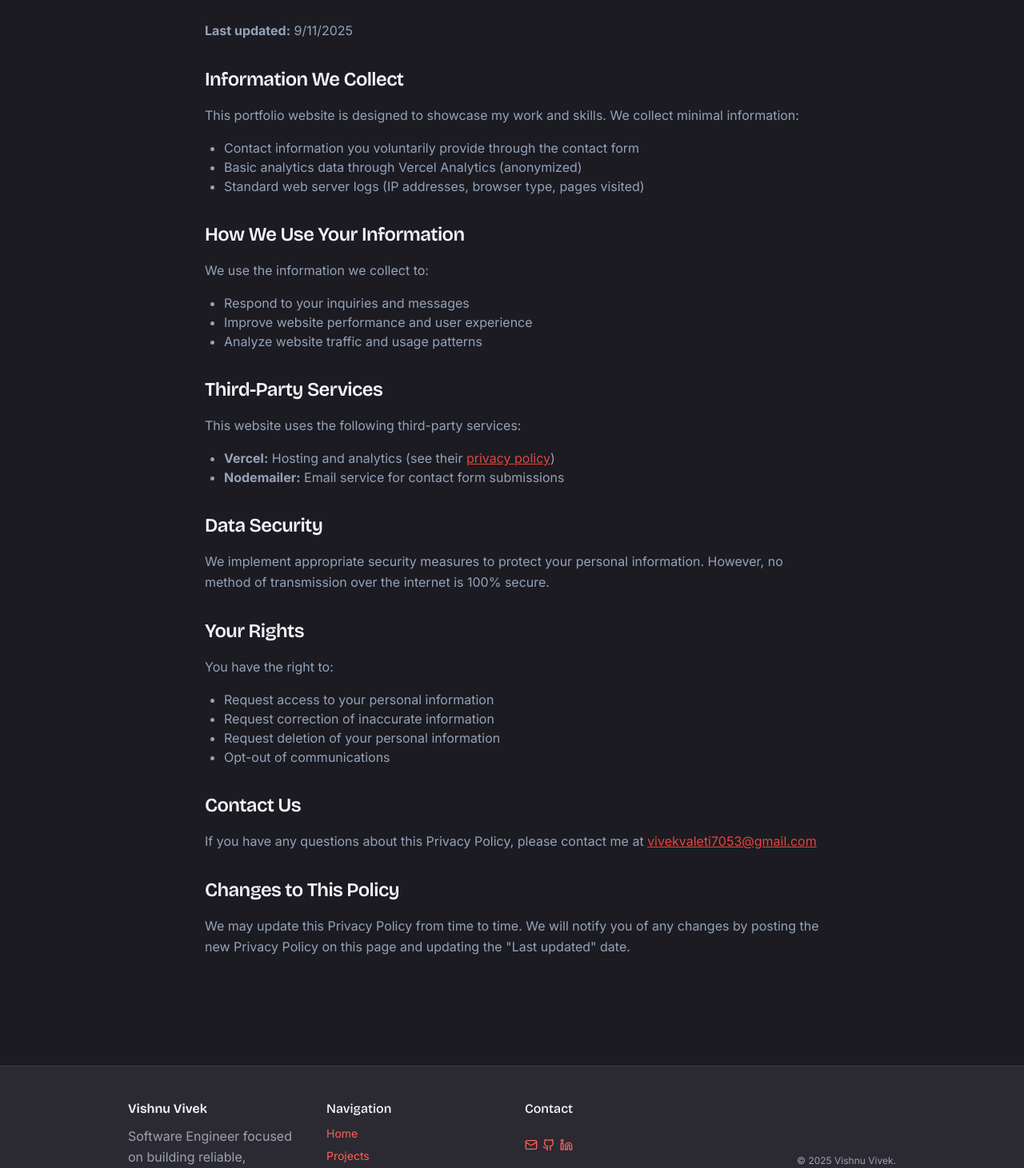
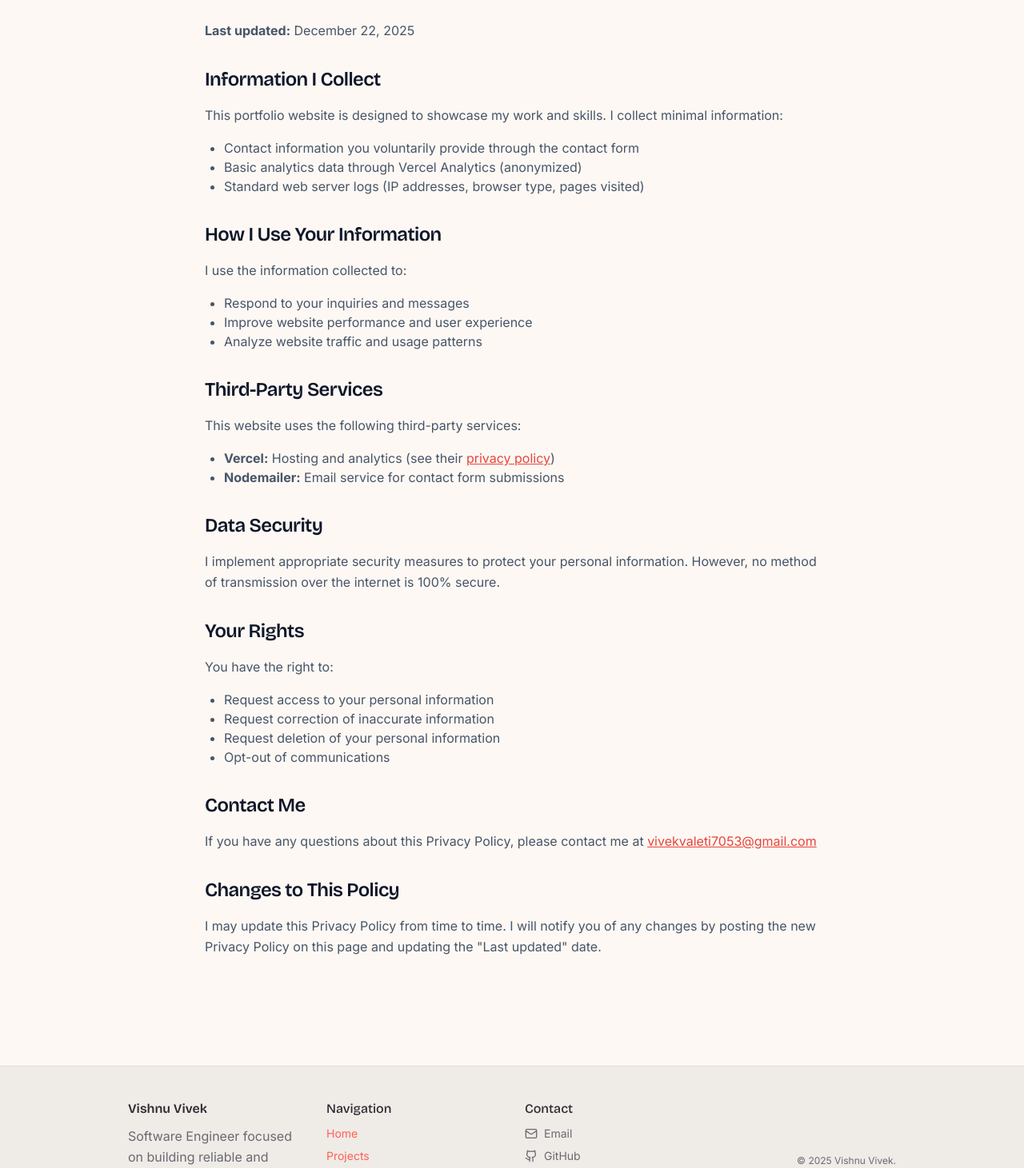
Before and after one commit to valetivivek/portfolio, a Next.js app: page /privacy in a window 1280 px wide. Shown: the part 160-1621 px from the top of the page at 80% size. Built offline with nearby package versions, Linux system fonts and the light colour scheme.

Commit message:
experience/footer update

```diff
--- a/app/components/EducationCard.tsx
+++ b/app/components/EducationCard.tsx
@@ -14,8 +14,8 @@ type Edu = {
 
 export default function EducationCard({ edu, index = 0 }: { edu: Edu; index?: number }) {
   return (
-    <motion.article variants={fadeUp} custom={index} initial="hidden" whileInView="show" viewport={{ once: true, amount: 0.3 }} className="card p-6 border border-border bg-surface">
-      <h3 className="font-heading text-xl font-semibold text-text">{edu.degree}</h3>
+    <motion.article variants={fadeUp} custom={index} initial="hidden" whileInView="show" viewport={{ once: true, amount: 0.3 }} className="card p-6 border border-border bg-surface group">
+      <h3 className="font-heading text-xl font-semibold text-text group-hover:text-primary-500 transition-colors duration-200">{edu.degree}</h3>
       <p className="text-muted">{edu.school} · {edu.location}</p>
       <p className="text-sm text-muted mt-1">{edu.dates}{edu.gpa ? ` · GPA ${edu.gpa}` : ""}</p>
       {edu.coursework && edu.coursework.length > 0 && (
--- a/app/components/Footer.tsx
+++ b/app/components/Footer.tsx
@@ -8,7 +8,7 @@ export default function Footer() {
         <div className="grid gap-8 py-10 sm:grid-cols-2 md:grid-cols-4">
           <section>
             <p className="font-semibold font-heading text-text">Vishnu Vivek</p>
-            <p className="mt-2 max-w-xs text-muted">Software Engineer focused on building reliable, user‑centric web applications.</p>
+            <p className="mt-2 max-w-xs text-muted">Software Engineer focused on building reliable and efficient software systems.</p>
           </section>
           <section>
             <p className="font-medium font-heading text-text">Navigation</p>
@@ -20,21 +20,24 @@ export default function Footer() {
             </ul>
           </section>
           <section>
-            <p className="font-medium font-heading text-text">Contact</p>
-            <ul role="list" className="mt-1 flex gap-1.5">
+            <p className="font-medium font-heading text-text mb-2">Contact</p>
+            <ul role="list" className="space-y-2">
               <li>
-                <a href="mailto:vivekvaleti7053@gmail.com" aria-label="Email" title="Email" className="p-2 rounded hover:bg-bg hover:text-text focus:outline-none focus:ring-2 focus:ring-primary-500 transition duration-200" rel="me">
+                <a href="mailto:vivekvaleti7053@gmail.com" className="flex items-center gap-2 text-muted hover:text-primary-500 focus:outline-none rounded transition duration-200 after:content-none before:content-none" rel="me">
                   <Mail className="h-4 w-4" aria-hidden />
+                  <span>Email</span>
                 </a>
               </li>
               <li>
-                <a href="https://github.com/valetivivek" aria-label="GitHub" title="GitHub" target="_blank" rel="me noopener noreferrer" className="p-2 rounded hover:bg-bg hover:text-text focus:outline-none focus:ring-2 focus:ring-primary-500 transition duration-200">
+                <a href="https://github.com/valetivivek" target="_blank" rel="me noopener noreferrer" className="flex items-center gap-2 text-muted hover:text-primary-500 focus:outline-none rounded transition duration-200 after:content-none before:content-none">
                   <Github className="h-4 w-4" aria-hidden />
+                  <span>GitHub</span>
                 </a>
               </li>
               <li>
-                <a href="https://www.linkedin.com/in/valetivishnuvivek/" aria-label="LinkedIn" title="LinkedIn" target="_blank" rel="me noopener noreferrer" className="p-2 rounded hover:bg-bg hover:text-text focus:outline-none focus:ring-2 focus:ring-primary-500 transition duration-200">
+                <a href="https://www.linkedin.com/in/valetivishnuvivek/" target="_blank" rel="me noopener noreferrer" className="flex items-center gap-2 text-muted hover:text-primary-500 focus:outline-none rounded transition duration-200 after:content-none before:content-none">
                   <Linkedin className="h-4 w-4" aria-hidden />
+                  <span>LinkedIn</span>
                 </a>
               </li>
             </ul>
--- a/app/components/Navbar.tsx
+++ b/app/components/Navbar.tsx
@@ -32,7 +32,7 @@ export default function Navbar() {
   // Initialize theme (default dark for Zen aesthetic)
   useEffect(() => {
     const stored = typeof window !== "undefined" ? (localStorage.getItem("theme") as "light" | "dark" | null) : null;
-    const initial = stored ?? "dark";
+    const initial = stored ?? "light";
     setTheme(initial);
     document.documentElement.classList.toggle("dark", initial === "dark");
   }, []);
--- a/app/components/ScrollToTop.tsx
+++ b/app/components/ScrollToTop.tsx
@@ -23,7 +23,7 @@ export default function ScrollToTop() {
     <button
       onClick={scrollTop}
       aria-label="Scroll to top"
-      className="fixed bottom-6 right-6 z-50 flex items-center gap-2 rounded-full bg-text px-5 py-3 text-sm font-semibold text-bg shadow-lg transition-all duration-300 hover:scale-105 hover:shadow-xl focus-visible:ring-2 focus-visible:ring-primary-500 focus-visible:ring-offset-2 focus-visible:ring-offset-bg"
+      className="fixed bottom-6 right-6 z-50 flex items-center gap-2 rounded-2xl bg-zinc-900 px-6 py-3 text-sm font-semibold text-white shadow-lg transition-all duration-300 hover:scale-105 hover:shadow-xl focus-visible:ring-2 focus-visible:ring-primary-500 focus-visible:ring-offset-2 focus-visible:ring-offset-bg"
     >
       <span>Back to the top</span>
       <ArrowUp className="h-4 w-4" aria-hidden="true" />
--- a/app/components/Section.tsx
+++ /dev/null
@@ -1,19 +0,0 @@
-import { ReactNode } from "react";
-
-type Props = {
-  title: string;
-  description?: string;
-  children: ReactNode;
-};
-
-export default function Section({ title, description, children }: Props) {
-  return (
-    <section className="py-12 md:py-16">
-      <header className="max-w-3xl">
-        <h2>{title}</h2>
-        {description ? <p className="mt-2 text-slate-700">{description}</p> : null}
-      </header>
-      <div className="mt-6">{children}</div>
-    </section>
-  );
-}
--- a/app/components/Snapshot.tsx
+++ /dev/null
@@ -1,32 +0,0 @@
-"use client";
-
-import { motion } from "framer-motion";
-import { fadeUp, rise, staggerChildren } from "@/lib/motion";
-import { SNAPSHOT } from "@/content/about";
-
-export default function Snapshot() {
-  return (
-    <section className="py-10 md:py-16">
-      <motion.header variants={fadeUp} initial="hidden" whileInView="show" viewport={{ once: true, amount: 0.3 }}>
-        <h2>{SNAPSHOT.title}</h2>
-      </motion.header>
-      <motion.ul
-        variants={staggerChildren}
-        initial="hidden"
-        whileInView="show"
-        viewport={{ once: true, amount: 0.3 }}
-        className="mt-4 flex flex-wrap gap-2"
-      >
-        {SNAPSHOT.items.map((item, i) => (
-          <motion.li
-            key={item}
-            variants={rise}
-            className="inline-flex items-center px-3 py-1.5 rounded-full text-sm font-medium bg-slate-100 text-slate-800 hover:bg-slate-200 transition-colors"
-          >
-            <span>{item}</span>
-          </motion.li>
-        ))}
-      </motion.ul>
-    </section>
-  );
-}
--- a/app/privacy/page.tsx
+++ b/app/privacy/page.tsx
@@ -19,14 +19,14 @@ export default function PrivacyPage() {
 
         <div className="prose prose-slate dark:prose-invert max-w-none">
           <p className="text-slate-600 dark:text-slate-400 mb-6">
-            <strong>Last updated:</strong> {new Date().toLocaleDateString()}
+            <strong>Last updated:</strong> December 22, 2025
           </p>
 
           <h2 className="text-2xl font-semibold text-slate-900 dark:text-slate-100 mt-8 mb-4">
-            Information We Collect
+            Information I Collect
           </h2>
           <p className="text-slate-600 dark:text-slate-400 mb-4">
-            This portfolio website is designed to showcase my work and skills. We collect minimal information:
+            This portfolio website is designed to showcase my work and skills. I collect minimal information:
           </p>
           <ul className="list-disc pl-6 text-slate-600 dark:text-slate-400 mb-6">
             <li>Contact information you voluntarily provide through the contact form</li>
@@ -35,10 +35,10 @@ export default function PrivacyPage() {
           </ul>
 
           <h2 className="text-2xl font-semibold text-slate-900 dark:text-slate-100 mt-8 mb-4">
-            How We Use Your Information
+            How I Use Your Information
           </h2>
           <p className="text-slate-600 dark:text-slate-400 mb-4">
-            We use the information we collect to:
+            I use the information collected to:
           </p>
           <ul className="list-disc pl-6 text-slate-600 dark:text-slate-400 mb-6">
             <li>Respond to your inquiries and messages</li>
@@ -61,7 +61,7 @@ export default function PrivacyPage() {
             Data Security
           </h2>
           <p className="text-slate-600 dark:text-slate-400 mb-6">
-            We implement appropriate security measures to protect your personal information. However, no method of transmission over the internet is 100% secure.
+            I implement appropriate security measures to protect your personal information. However, no method of transmission over the internet is 100% secure.
           </p>
 
           <h2 className="text-2xl font-semibold text-slate-900 dark:text-slate-100 mt-8 mb-4">
@@ -78,7 +78,7 @@ export default function PrivacyPage() {
           </ul>
 
           <h2 className="text-2xl font-semibold text-slate-900 dark:text-slate-100 mt-8 mb-4">
-            Contact Us
+            Contact Me
           </h2>
           <p className="text-slate-600 dark:text-slate-400 mb-6">
             If you have any questions about this Privacy Policy, please contact me at{" "}
@@ -91,7 +91,7 @@ export default function PrivacyPage() {
             Changes to This Policy
           </h2>
           <p className="text-slate-600 dark:text-slate-400 mb-6">
-            We may update this Privacy Policy from time to time. We will notify you of any changes by posting the new Privacy Policy on this page and updating the &quot;Last updated&quot; date.
+            I may update this Privacy Policy from time to time. I will notify you of any changes by posting the new Privacy Policy on this page and updating the &quot;Last updated&quot; date.
           </p>
         </div>
       </div>
```
Also changed, not shown: content/about.ts (+0 -11 lines), content/experience.ts (+10 -0 lines).
